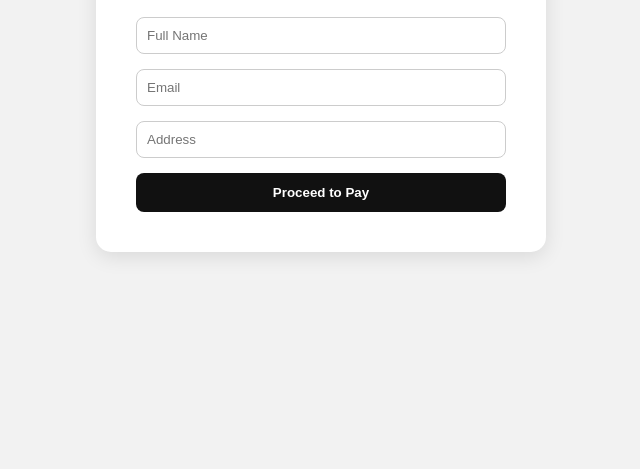
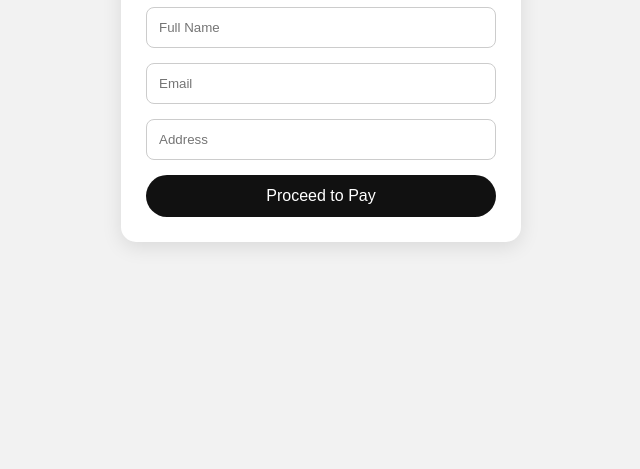
Before and after one commit to sai3223/Ab, a plain HTML site: page form.html in a window 1280 px wide. Shown: the part 331-800 px from the top of the page, without its empty margins (319-959 px from the left). Drawn offline with Linux system fonts and the light colour scheme.

Commit message:
Refactor checkout form and update styles

```diff
--- a/form.html
+++ b/form.html
@@ -3,34 +3,23 @@
 <head>
 <meta charset="UTF-8" />
 <meta name="viewport" content="width=device-width, initial-scale=1.0" />
-  <title>Checkout | StyleAura</title>
+<title>Checkout | TrendyStore</title>
 <style>
-    * { margin: 0; padding: 0; box-sizing: border-box; font-family: 'Poppins', sans-serif; }
-    body { background: #f2f2f2; color: #333; display: flex; justify-content: center; align-items: center; height: 100vh; }
-    .container {
-      background: white; padding: 40px; border-radius: 15px;
-      box-shadow: 0 5px 20px rgba(0,0,0,0.1); width: 90%; max-width: 450px;
-    }
-    h2 { text-align: center; margin-bottom: 25px; }
-    img { width: 100px; display: block; margin: 0 auto 10px; border-radius: 10px; }
-    p { text-align: center; margin-bottom: 20px; }
-    input {
-      width: 100%; padding: 10px; margin-bottom: 15px;
-      border: 1px solid #ccc; border-radius: 8px;
-    }
-    button {
-      width: 100%; padding: 12px; border: none;
-      background: #111; color: white; font-weight: bold; border-radius: 8px;
-      cursor: pointer; transition: background 0.3s;
-    }
-    button:hover { background: #444; }
+  *{margin:0;padding:0;box-sizing:border-box;font-family:'Poppins',sans-serif;}
+  body{background:#f2f2f2;display:flex;justify-content:center;align-items:center;min-height:100vh;}
+  .container{background:white;padding:25px;border-radius:15px;width:90%;max-width:400px;box-shadow:0 5px 20px rgba(0,0,0,0.1);}
+  h2{text-align:center;margin-bottom:20px;}
+  img{width:80px;margin:0 auto 10px;border-radius:10px;display:block;}
+  p{text-align:center;margin-bottom:20px;}
+  input{width:100%;padding:12px;margin-bottom:15px;border:1px solid #ccc;border-radius:8px;}
+  button{width:100%;padding:12px;border:none;border-radius:25px;background:#111;color:white;font-size:1rem;cursor:pointer;transition:0.3s;}
+  button:hover{background:#444;}
 </style>
 </head>
 <body>
   <div class="container">
     <h2>Checkout</h2>
     <div id="productDetails"></div>
-
     <form id="checkoutForm">
       <input type="text" id="name" placeholder="Full Name" required>
       <input type="email" id="email" placeholder="Email" required>
@@ -38,23 +27,18 @@
       <button type="submit">Proceed to Pay</button>
     </form>
   </div>
-
 <script>
   const product = JSON.parse(localStorage.getItem('selectedProduct'));
   const productDiv = document.getElementById('productDetails');
-
-    if (product) {
-      productDiv.innerHTML = `
-        <img src="${product.img}" alt="${product.name}">
-        <p><strong>${product.name}</strong><br>${product.price}</p>
-      `;
+  if(product){
+    productDiv.innerHTML=`<img src="${product.img}" alt="${product.name}"><p><strong>${product.name}</strong><br>${product.price}</p>`;
   } else {
-      productDiv.innerHTML = `<p>No product selected.</p>`;
+    productDiv.innerHTML=`<p>No product selected.</p>`;
   }
 
-    document.getElementById('checkoutForm').addEventListener('submit', (e) => {
+  document.getElementById('checkoutForm').addEventListener('submit',e=>{
     e.preventDefault();
-      window.location.href = 'thankyou.html';
+    window.location.href='thankyou.html';
   });
 </script>
 </body>
```
Lines whose indentation alone changed are shown as unchanged.
